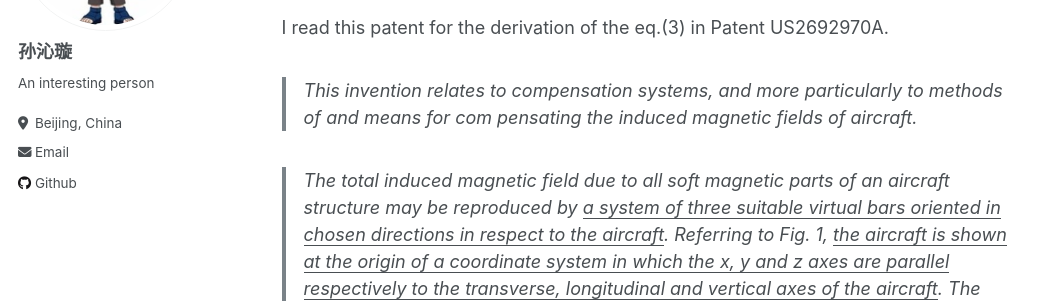
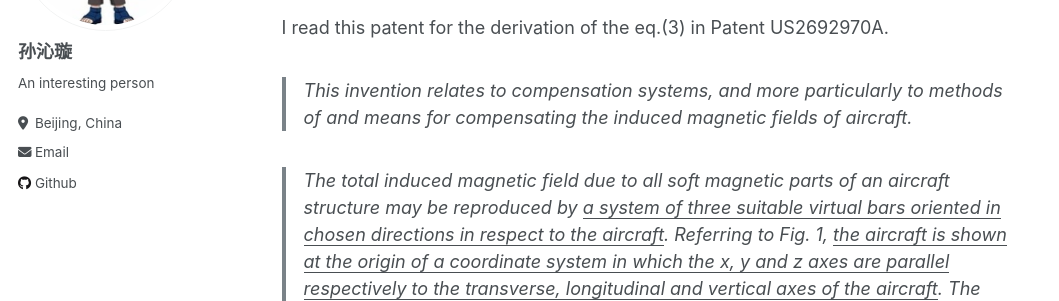
Before and after one commit to wdyiwdwd/wdyiwdwd.github.io, a Jekyll site: the page built from _posts/2024-04-03-research-journal-tolles-lawson-patent.md, in a window 1280 px wide and 900 px high, scrolled down 831 px. Shown: the part 180-481 px from the top of the window, without its empty margins (0-1059 px from the left). Built offline with Jekyll 4.4.1, drawn with Linux system fonts in a browser that asks for light colours.

Commit message:
Update 2024-04-03-research-journal-tolles-lawson-patent.md

```diff
--- a/_posts/2024-04-03-research-journal-tolles-lawson-patent.md
+++ b/_posts/2024-04-03-research-journal-tolles-lawson-patent.md
@@ -19,8 +19,8 @@ link:
 I read this patent for the derivation of the eq.(3) in Patent US2692970A.
 
 > This invention relates to compensation systems, and
-more particularly to methods of and means for com
-pensating the induced magnetic fields of aircraft.
+more particularly to methods of and means for
+compensating the induced magnetic fields of aircraft.
 
 > The total induced magnetic field due to all soft magnetic
 parts of an aircraft structure may be reproduced by
@@ -89,7 +89,6 @@ multiplied to give the magnitude of the particular component,
 while <u>the trigonometric argument in each case indicates
 the manner in which this amplitude varies as the aircraft
 maneuvers</u>.
-
 
 ## Compensation of aircraft magnetic fields
 
```
